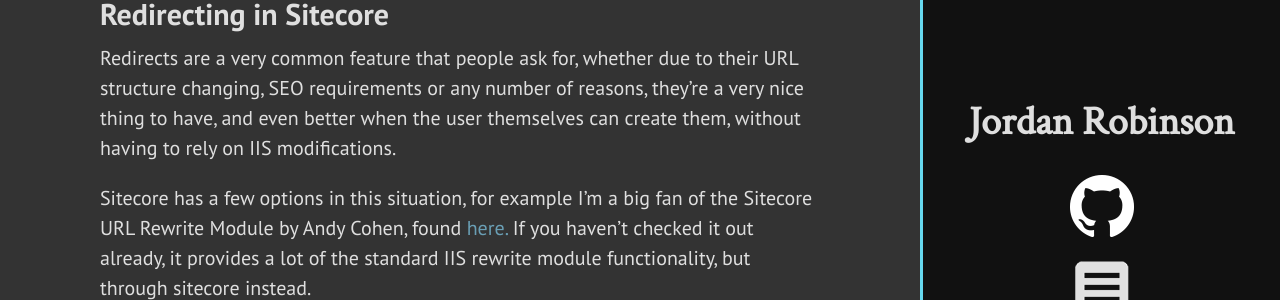
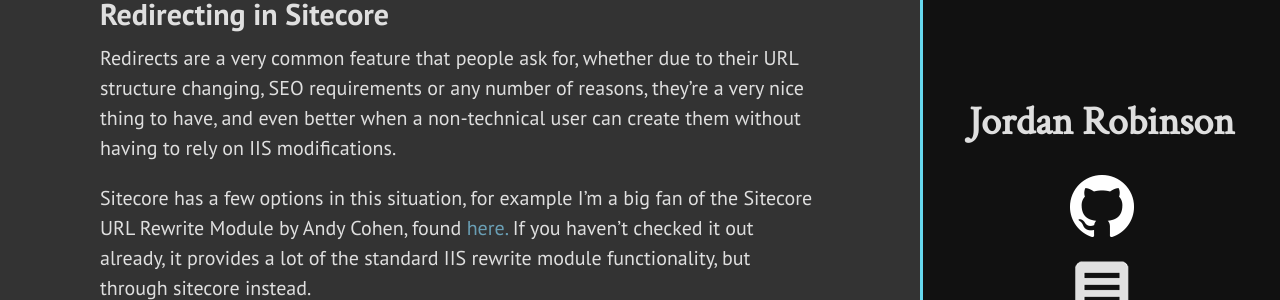
Before and after one commit to jordanrobinson/blog, a Jekyll site: the page built from _posts/2015-06-20-using-sitecore-aliases-as-301-redirects.md, in a window 1280 px wide and 900 px high. Shown: the part 235-535 px from the top of the window. Built offline with Jekyll 4.4.1, drawn with Linux system fonts in a browser that asks for light colours; Markdown is read by kramdown in place of the engine named in the settings.

Commit message:
Grammar fixes GO!

```diff
--- a/_posts/2015-06-20-using-sitecore-aliases-as-301-redirects.md
+++ b/_posts/2015-06-20-using-sitecore-aliases-as-301-redirects.md
@@ -6,7 +6,7 @@ description: All about redirects and making a nice little pipeline modification
 
 ## Redirecting in Sitecore
 
-Redirects are a very common feature that people ask for, whether due to their URL structure changing, SEO requirements or any number of reasons, they're a very nice thing to have, and even better when the user themselves can create them, without having to rely on IIS modifications.
+Redirects are a very common feature that people ask for, whether due to their URL structure changing, SEO requirements or any number of reasons, they're a very nice thing to have, and even better when a non-technical user can create them without having to rely on IIS modifications.
 
 Sitecore has a few options in this situation, for example I'm a big fan of the Sitecore URL Rewrite Module by Andy Cohen, found [here.](https://github.com/iamandycohen/UrlRewrite) If you haven't checked it out already, it provides a lot of the standard IIS rewrite module functionality, but through sitecore instead.
 
```
